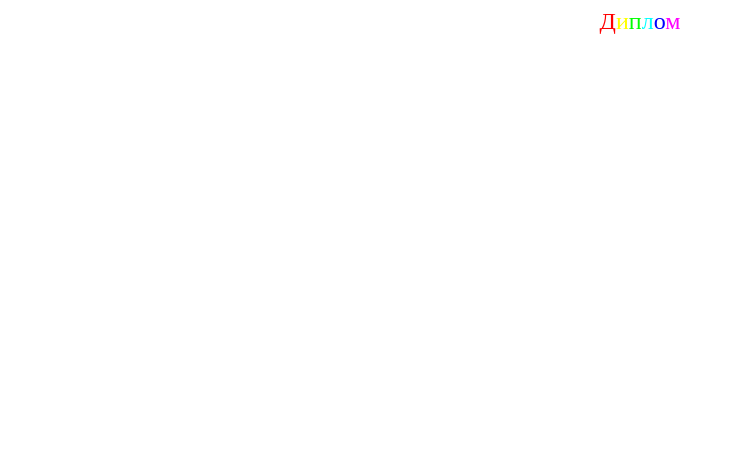
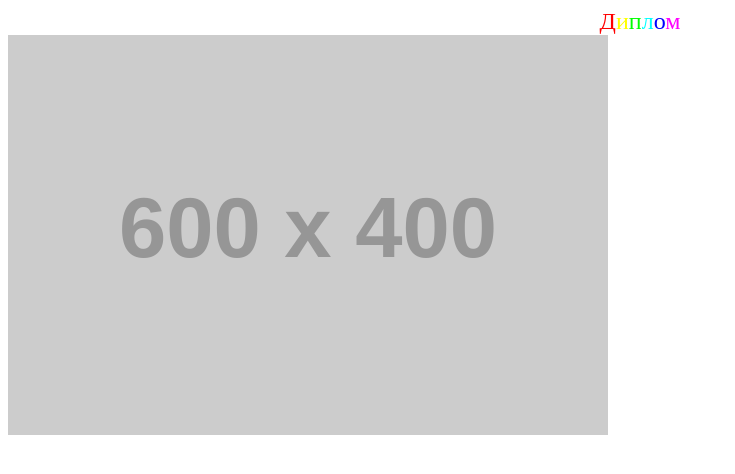
Before and after one commit to Duquin/Kursovaya, a plain HTML site: page index.html in a window 1280 px wide. Shown: the whole page, without its empty margins (0-735 px from the left). Drawn offline with Linux system fonts and the light colour scheme; placeholder pictures from the web are drawn by us.

Commit message:
Update index.html

```diff
--- a/index.html
+++ b/index.html
@@ -1 +1,2 @@
 <div style="font-family: Droid Serif; font-size: 24px; text-align: center; background-color: #ffffff; text-shadow: none; animation: wobble 1s infinite;"><span style="color:hsl(0, 100%, 50%)">Д</span><span style="color:hsl(60, 100%, 50%)">и</span><span style="color:hsl(120, 100%, 50%)">п</span><span style="color:hsl(180, 100%, 50%)">л</span><span style="color:hsl(240, 100%, 50%)">о</span><span style="color:hsl(300, 100%, 50%)">м</span></div>
+ <img src="https://placehold.co/600x400" alt="Пример изображения">
```
